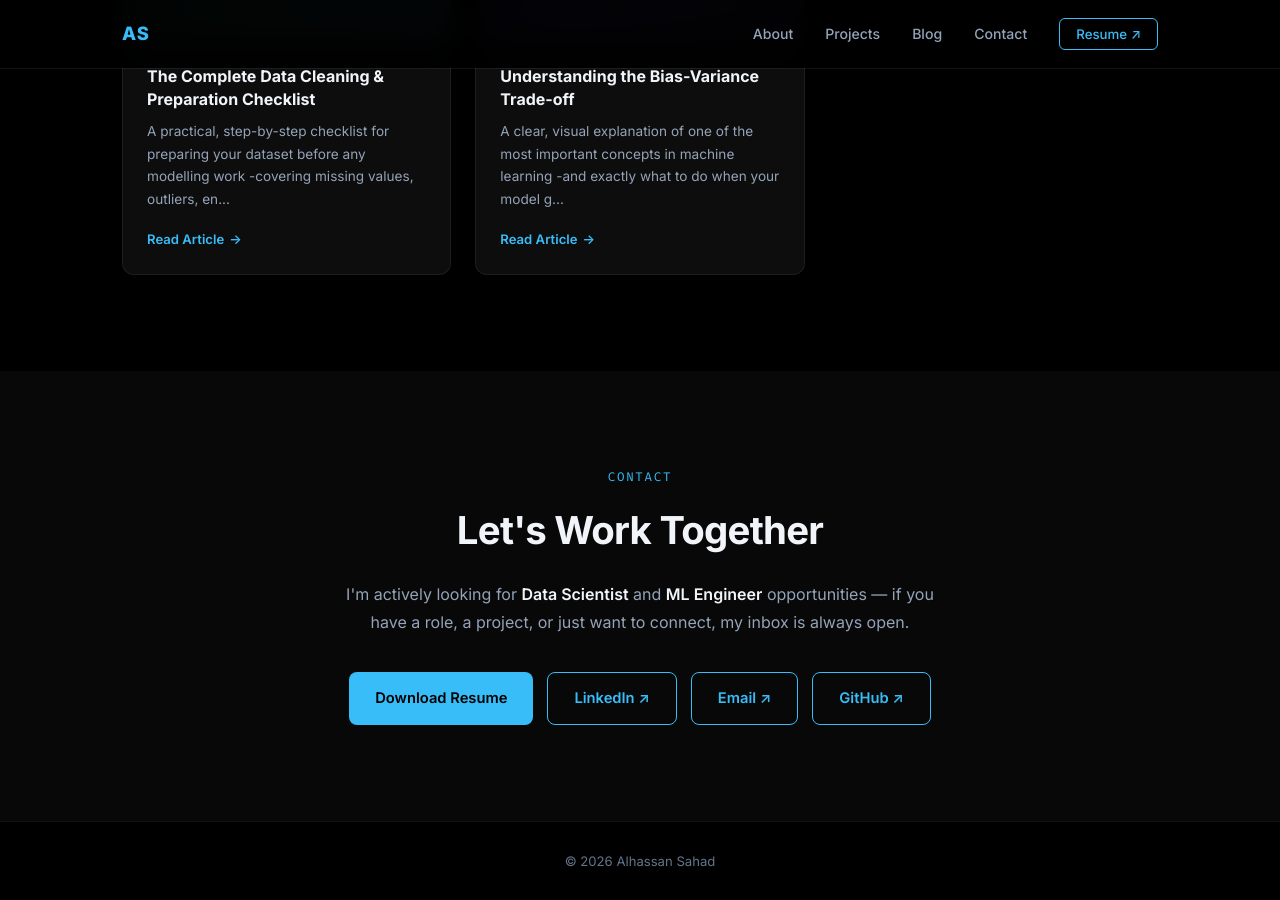
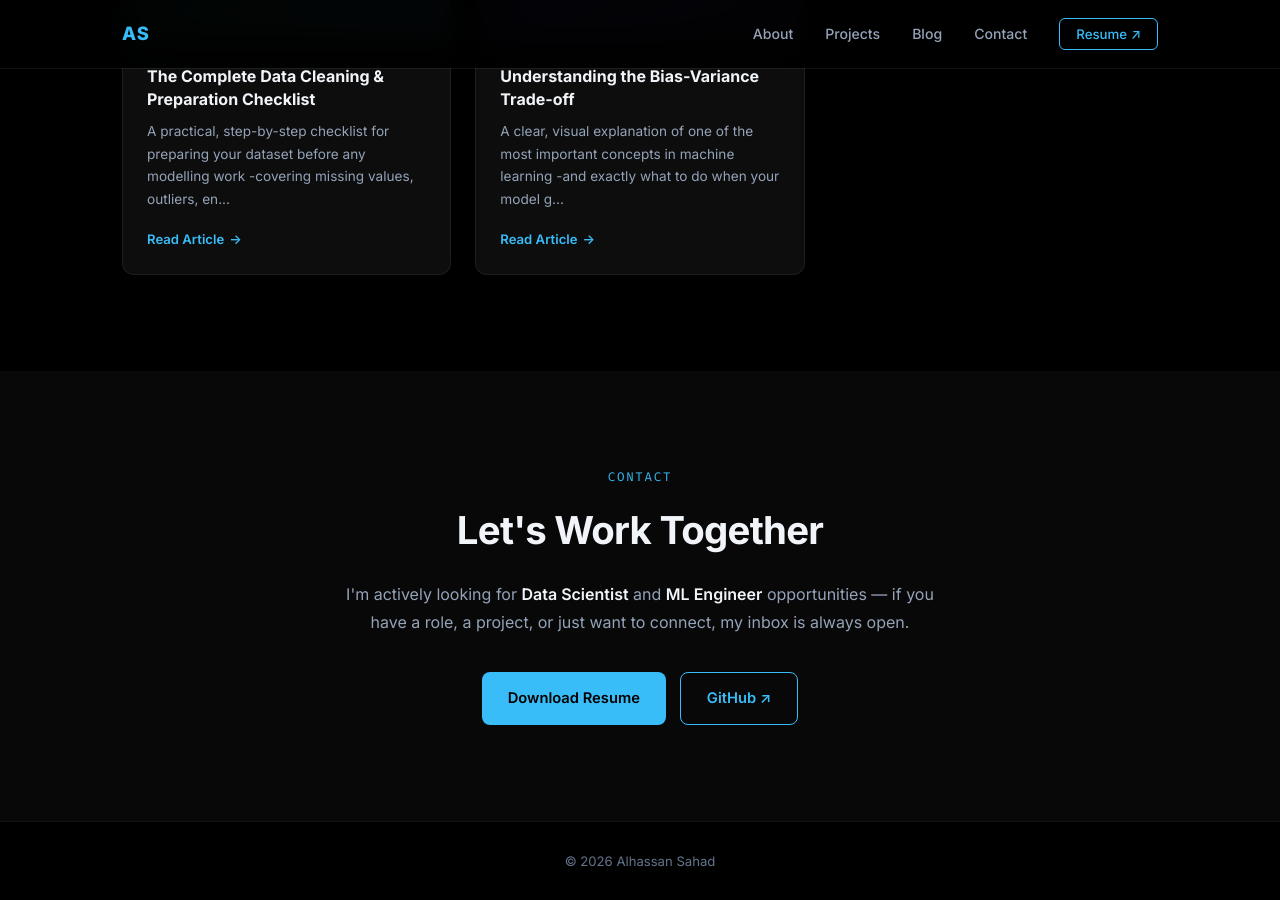
Before and after one commit to asahad/personal-portfolio-website, a Jekyll site: the page built from index.html, in a window 1280 px wide and 900 px high, scrolled down 4524 px. Built offline with Jekyll 4.4.1, drawn with Linux system fonts in a browser that asks for light colours; the list of posts is cut into pages by our own code.

Commit message:
Remove LinkedIn and Email buttons from contact section
Co-Authored-By: Claude Sonnet 4.6 <noreply@anthropic.com>

```diff
--- a/index.html
+++ b/index.html
@@ -197,12 +197,6 @@ layout: home
         <a href="{{ site.resume_url }}" class="btn btn-primary" target="_blank" rel="noopener">
           Download Resume
         </a>
-        <a href="https://www.linkedin.com/in/alhassansahad" class="btn btn-outline" target="_blank" rel="noopener">
-          LinkedIn ↗
-        </a>
-        <a href="mailto:alhassansahad24@gmail.com" class="btn btn-outline">
-          Email ↗
-        </a>
         <a href="https://github.com/asahad" class="btn btn-outline" target="_blank" rel="noopener">
           GitHub ↗
         </a>
```
